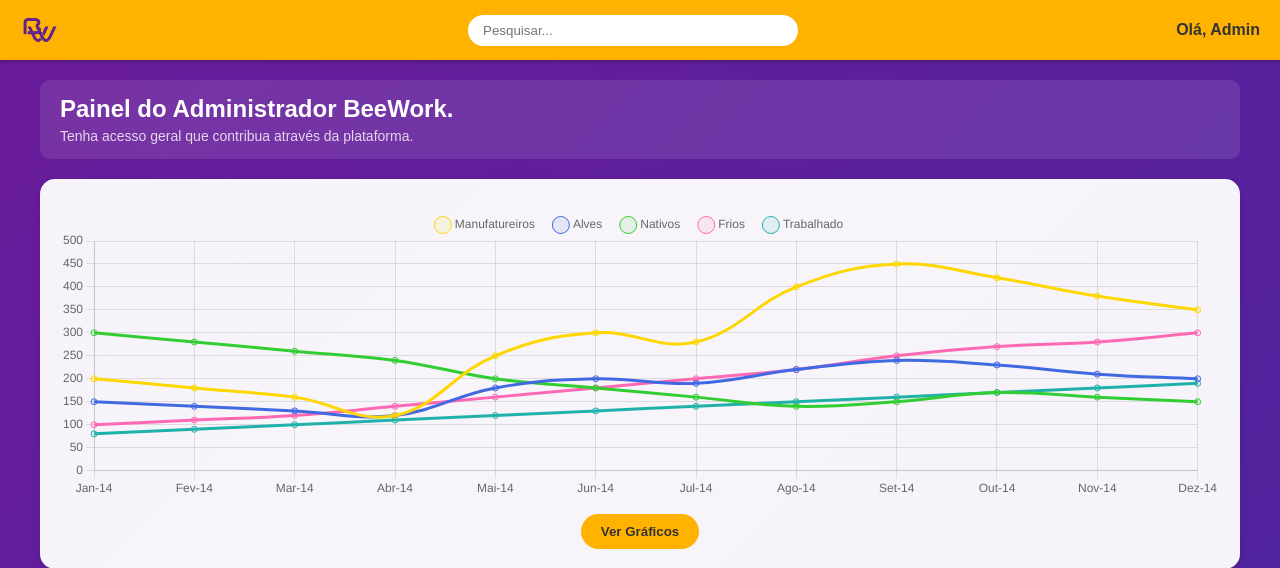
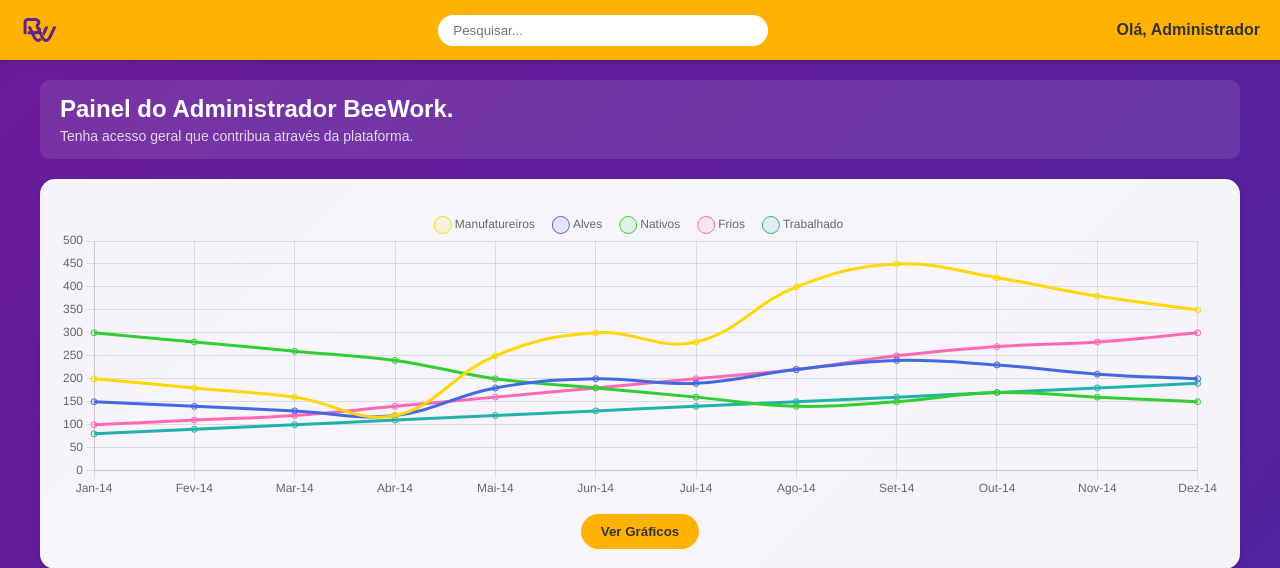
Before and after one commit to Marsheym/TCC, a PHP site: page /telas/telaAdmin.html in a window 1280 px wide. Shown: the top 568 px of the page. Run offline with PHP 8.4, Linux system fonts and the light colour scheme; tables that the repository leaves empty hold one stand-in row (values such as "Sample post").

Commit message:
telaAdmin

```diff
--- a/css/admin.css
+++ b/css/admin.css
@@ -43,9 +43,17 @@
             outline: none;
         }
 
+
         .user-info {
             color: #333;
             font-weight: bold;
+        }
+
+        .admin-link {
+            color: inherit;
+            text-decoration: none;
+            font-weight: bold;
+            cursor: pointer;
         }
 
         .container {
--- a/telas/telaAdmin.html
+++ b/telas/telaAdmin.html
@@ -20,7 +20,7 @@
         </div>
 
         <div class="user-info">
-            Olá, Admin
+            <a href="/telas/editaPerfil.html" class="admin-link" id="admin-link">Olá, Admin</a>
         </div>
     </header>
 
@@ -126,6 +126,13 @@
     </footer>
 
     <script>
+        // Buscar nome do administrador via AJAX
+        fetch('/usuario/getAdminName.php')
+            .then(response => response.text())
+            .then(nome => {
+                document.getElementById('admin-link').textContent = `Olá, ${nome}`;
+            });
+
         // Chart.js configuration
         const ctx = document.getElementById('analyticsChart').getContext('2d');
         const chart = new Chart(ctx, {
--- /dev/null
+++ b/usuario/getAdminName.php
@@ -0,0 +1,13 @@
+<?php
+include '../conexao.php';
+
+$sql = "SELECT nomeUsuario FROM tbUsuario WHERE tipoUsuario = 2 LIMIT 1";
+$result = $conn->query($sql);
+
+if ($result && $result->num_rows > 0) {
+    $row = $result->fetch_assoc();
+    echo $row['nomeUsuario'];
+} else {
+    echo "Administrador";
+}
+?>
```
